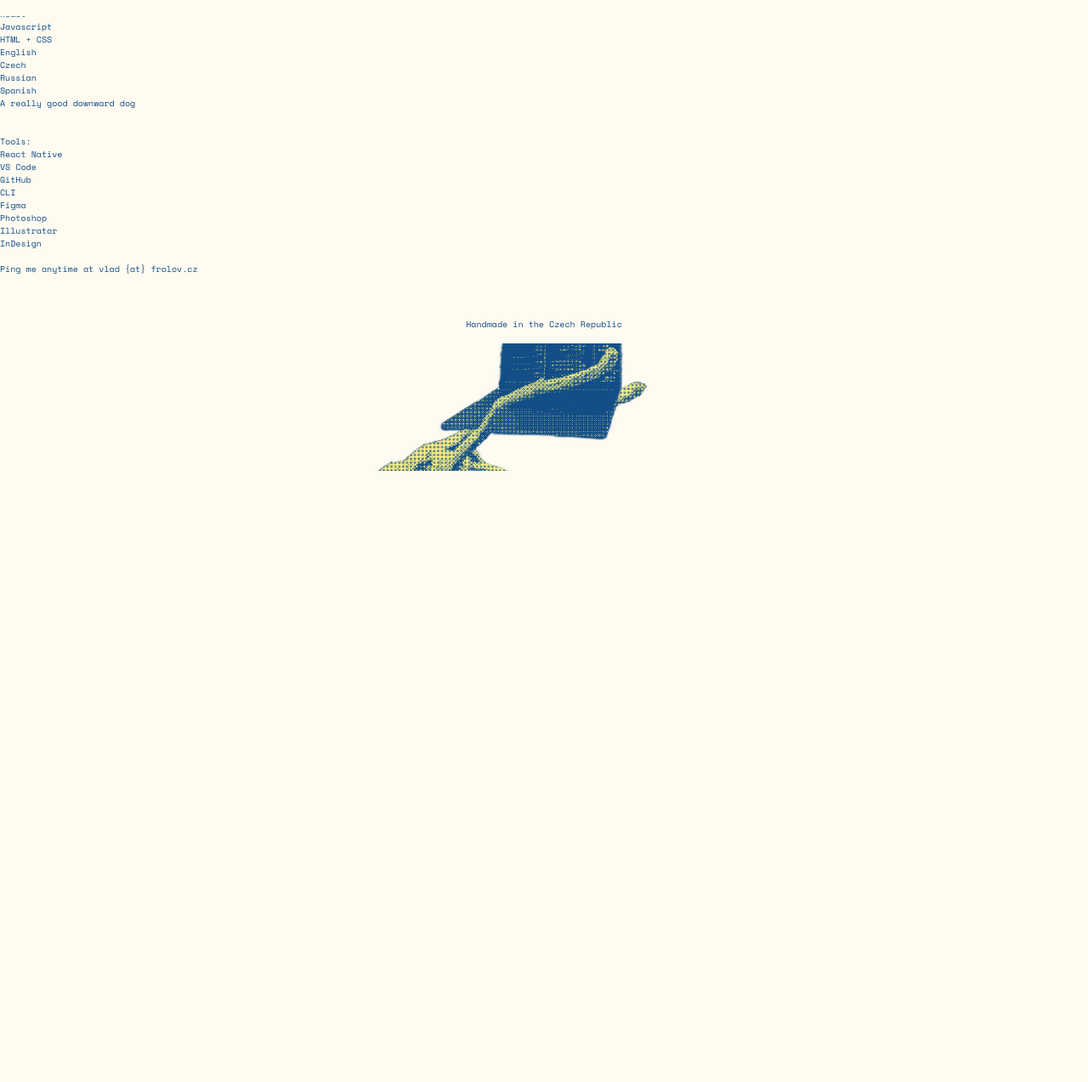
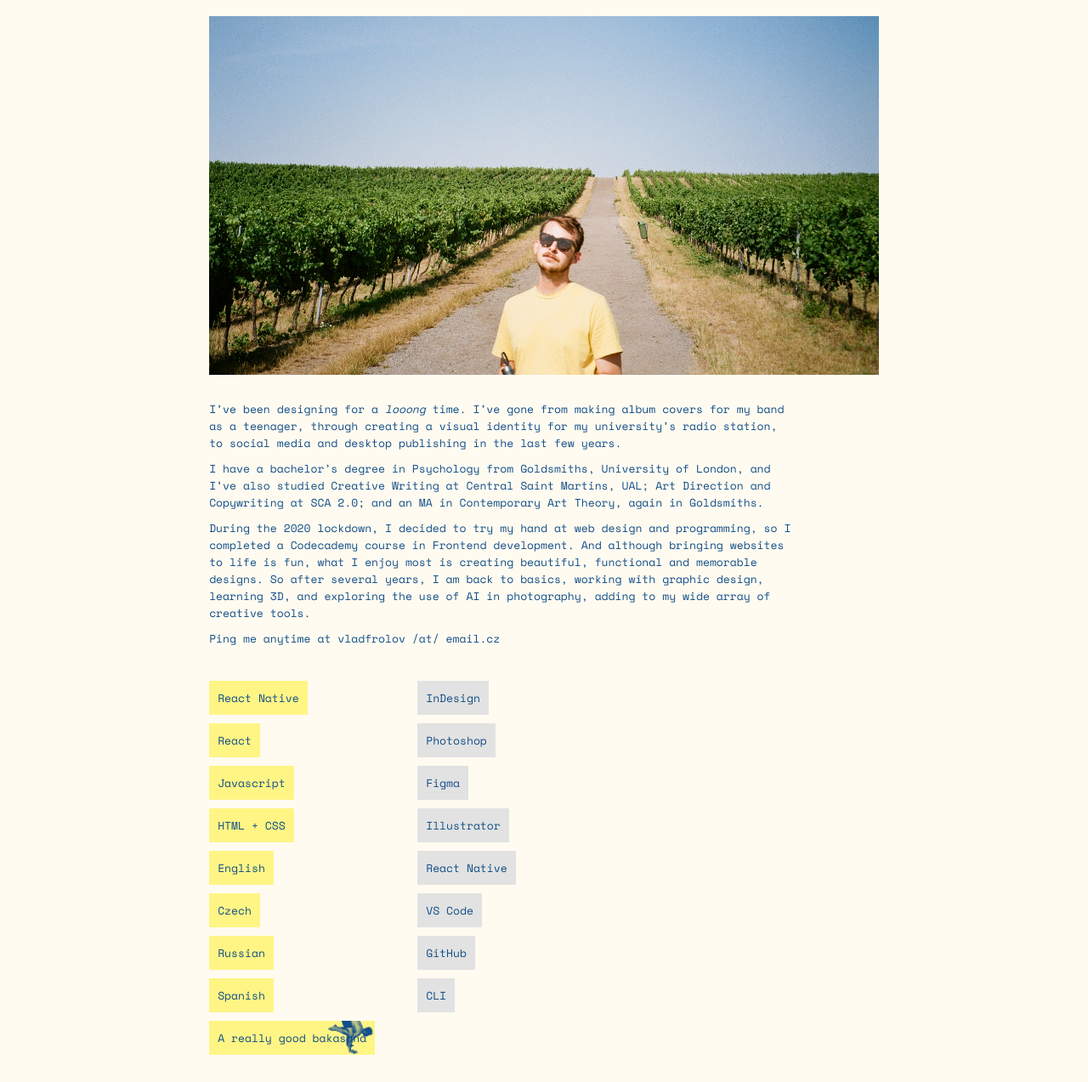
Before and after one commit to xladdd/xladdd.github.io, a plain HTML site: page about.html in a window 1280 px wide. Shown: the part 81-1354 px from the top of the page at 85% size. Before the commit the page ends 800 px from the top, so only its background shows below. Drawn offline with nearby package versions, Linux system fonts and the light colour scheme; a web font is replaced by a local one.

Commit message:
v3 test added about + related css modifications

```diff
--- a/about.html
+++ b/about.html
@@ -1,99 +1,126 @@
 <!DOCTYPE html>
 <html>
   <head>
+    <!-- Google Tag Manager -->
+    <script>
+      (function (w, d, s, l, i) {
+        w[l] = w[l] || [];
+        w[l].push({ "gtm.start": new Date().getTime(), event: "gtm.js" });
+        var f = d.getElementsByTagName(s)[0],
+          j = d.createElement(s),
+          dl = l != "dataLayer" ? "&l=" + l : "";
+        j.async = true;
+        j.src = "https://www.googletagmanager.com/gtm.js?id=" + i + dl;
+        f.parentNode.insertBefore(j, f);
+      })(window, document, "script", "dataLayer", "GTM-TGPVMWPJ");
+    </script>
+    <!-- End Google Tag Manager -->
+
     <title>Vlad Frolov</title>
     <link rel="icon" type="image/x-icon" href="/resources/favicon.ico" />
+    <meta name="theme-color" content="#fffbf1" />
     <link rel="apple-touch-icon" href="/resources/logo192.png" />
     <meta name="viewport" content="width=device-width, initial-scale=1" />
     <link href="/style.css" rel="stylesheet" />
-    <link rel="preconnect" href="https://fonts.googleapis.com" />
-    <link rel="preconnect" href="https://fonts.gstatic.com" crossorigin />
     <link
-      href="https://fonts.googleapis.com/css2?family=Eczar:wght@400;500;700&display=swap"
       rel="stylesheet"
-    />
-    <link
-      href="https://fonts.googleapis.com/css2?family=Space+Mono:ital,wght@0,400;0,700;1,400;1,700&display=swap"
-      rel="stylesheet"
+      href="https://fonts.googleapis.com/css2?family=Space+Mono"
     />
   </head>
 
-  <!-- Google tag (gtag.js) -->
-  <script
-    async
-    src="https://www.googletagmanager.com/gtag/js?id=G-RBHRL3MEZS"
-  ></script>
-  <script>
-    window.dataLayer = window.dataLayer || [];
-    function gtag() {
-      dataLayer.push(arguments);
-    }
-    gtag("js", new Date());
+  <body>
+    <!-- Google Tag Manager (noscript) -->
+    <noscript
+      ><iframe
+        src="https://www.googletagmanager.com/ns.html?id=GTM-TGPVMWPJ"
+        height="0"
+        width="0"
+        style="display: none; visibility: hidden"
+      ></iframe
+    ></noscript>
+    <!-- End Google Tag Manager (noscript) -->
 
-    gtag("config", "G-RBHRL3MEZS");
-  </script>
-
-  <body>
-    <div class="side"></div>
-
-    <div id="wrapper">
     <header>
+      <div class="margin"></div>
       <nav>
+        <h1><a href="http://xladdd.github.io/">Vlad Frolov</a></h1>
         <ul>
-            <li class="logo"><a href="./index.html">Vlad Frolov</a></li>
-          </ul>
-          <ul>
-            <li class="menu"><a href="./about.html">About</a></li>
-            <li class="menu"><a href="">GitHub</a></li>
+          <li><a href="https://github.com/xladdd" id="navlink">GitHub</a></li>
+          <li><a href="./about.html" id="navlink">About</a></li>
         </ul>
       </nav>
+      <div class="margin"></div>
     </header>
 
     <main>
-        <div class="aboutFlex">
-        <p class="about">
-          Vlad Frolov<br />
-          Age: 28<br />
-          Location: Prague<br /><br />
+      <section class="about">
+        <div class="margin"></div>
+
+        <div class="aboutContent">
+
+          <div class="aboutMe">
+						<img src="./resources/moi.jpeg" />
+            <div class="aboutText">
+              <p>
+                I’ve been designing for a <i>looong</i> time. I’ve gone from making
+                album covers for my band as a teenager, through creating a
+                visual identity for my university’s radio station, to social
+                media and desktop publishing in the last few years.
               </p>
+              <p>
+                I have a bachelor’s degree in Psychology from Goldsmiths,
+                University of London, and I’ve also studied Creative Writing at
+                Central Saint Martins, UAL; Art Direction and Copywriting at SCA
+                2.0; and an MA in Contemporary Art Theory, again in Goldsmiths.
+              </p>
+              <p>
+                During the 2020 lockdown, I decided to try my hand at web design
+                and programming, so I completed a Codecademy course in Frontend
+                development. And although bringing websites to life is fun, what
+                I enjoy most is creating beautiful, functional and memorable
+                designs. So after several years, I am back to basics, working
+                with graphic design, learning 3D, and exploring the use of AI in
+                photography, adding to my wide array of creative tools.
+              </p>
+              <p>Ping me anytime at <b>vladfrolov /at/ email.cz</b></p>
             </div>
-        <div class="aboutFlex">
-          <p class="about">Proficiencies:</p>
-        <ul class="about">
-          <li id="proficiency">React Native</li>
-          <li id="proficiency">React</li>
-          <li id="proficiency">Javascript</li>
-          <li id="proficiency">HTML + CSS</li>
-          <li id="proficiency">English</li>
-          <li id="proficiency">Czech</li>
-          <li id="proficiency">Russian</li>
-          <li id="proficiency">Spanish</li>
-          <li id="downwardDog">A really good downward dog</li>
+          </div>
+
+          <div class="skills">
+            <ul class="proficiencies">
+              <li>React Native</li>
+              <li>React</li>
+              <li>Javascript</li>
+              <li>HTML + CSS</li>
+              <li>English</li>
+              <li>Czech</li>
+              <li>Russian</li>
+              <li>Spanish</li>
+              <li class="bakasana">A really good bakasana</li>
             </ul>
-        <br><br>
+            <ul class="tools">
+              <li>InDesign</li>
+              <li>Photoshop</li>
+              <li>Figma</li>
+              <li>Illustrator</li>
+              <li>React Native</li>
+              <li>VS Code</li>
+              <li>GitHub</li>
+              <li>CLI</li>
+            </ul>
+            <ul>
+              <li></li>
+            </ul>
           </div>
-      <div class="aboutFlex">
-        <p class="about">Tools:</p>
-        <ul class="about">
-          <li id="tool">React Native</li>
-          <li id="tool">VS Code</li>
-          <li id="tool">GitHub</li>
-          <li id="tool">CLI</li>
-          <li id="tool">Figma</li>
-          <li id="tool">Photoshop</li>
-          <li id="tool">Illustrator</li>
-          <li id="tool">InDesign</li>
-        </ul>
-        <br>
-        <p class="ping">Ping me anytime&nbsp;at vlad&nbsp;{at}&nbsp;frolov.cz</p>
         </div>
+
+        <div class="margin"></div>
+      </section>
     </main>
-      <footer id="aboutFooter">
-        <p>Handmade in the Czech Republic</p><br>
-        <div class="footerPhoto"></div>
+
+    <footer>
+      <p>Handmade in the Czech Republic</p>
+      <img src="./resources/footer_photo.png" />
     </footer>
-    </div>
-    <!--End of wrapper-->
-    <div class="side"></div>
   </body>
 </html>
--- a/style.css
+++ b/style.css
@@ -274,6 +274,83 @@ footer img {
   transform: scaleX(-1);
 }
 
+/* ABOUT */
+
+.about {
+  width: 100%;
+  display: flex;
+  align-items: center;
+}
+
+.aboutContent {
+  flex: 3 1 auto; /*as a child of about*/
+  height: auto;
+  width: 100%; /*necessary?*/
+  align-items: center;
+  justify-content: space-between;
+}
+
+.aboutMe {
+  display: flex;
+  flex-direction: column;
+  margin-bottom: 3rem;
+}
+
+.aboutMe img {
+  width: 100%;
+  margin-bottom: 3rem;
+}
+
+.aboutMe p {
+  font-size: 1.3rem;
+  margin-bottom: 1rem;
+  padding-right: 10rem;
+}
+
+.skills {
+  display: flex;
+  flex-direction: row;
+}
+
+.skills ul {
+  display: flex;
+  flex-direction: column;
+  list-style: none;
+}
+
+.proficiencies {
+  margin-right: 5rem;
+
+}
+
+.proficiencies li {
+  background-color: var(--highlight);
+  font-size: 1.3rem;
+  margin-bottom: 1rem;
+  align-items: center;
+  width: fit-content;
+  padding: 1rem;
+  line-height: 2rem;
+}
+
+.bakasana {
+  background-image: url("./resources/bakasana.PNG");
+  background-size: 30%;
+  background-repeat: no-repeat;
+  background-position-x: 100%;
+  background-position-y: 100%;
+}
+
+.tools li {
+  background-color: var(--pale);
+  font-size: 1.3rem;
+  margin-bottom: 1rem;
+  align-items: center;
+  width: fit-content;
+  padding: 1rem;
+  line-height: 2rem;
+}
+
 /* MEDIA QUERIES */
 
 /* When the going gets tough*/
```
Also changed, not shown: resources/moi.jpeg (added). Lines whose indentation alone changed are shown as unchanged.
